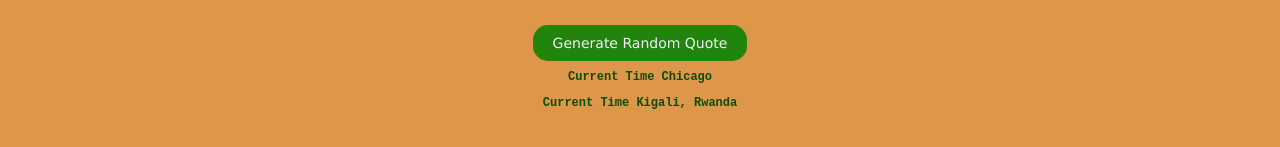
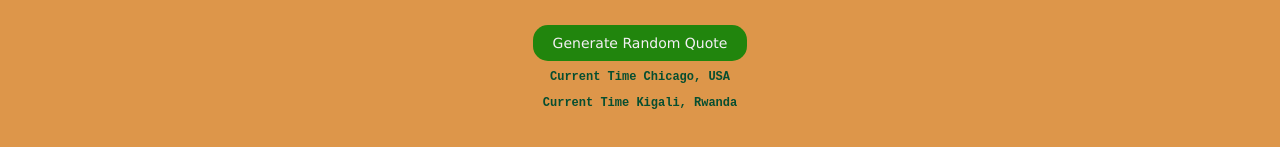
Before and after one commit to Lande21/RandomQuote, a React (Create React App) app: page / in a window 1280 px wide. Shown: the part 437-584 px from the top of the page. Built offline with nearby package versions, Linux system fonts and the light colour scheme; no server answers.

Commit message:
Newest updates

```diff
--- a/src/App.css
+++ b/src/App.css
@@ -18,7 +18,7 @@
 
   align-items:flex-start;
   justify-content: flex-start;
-  color: rgb(15, 77, 2);
+  color: rgb(6, 78, 48);
   font-family: monospace;
   font-size: 12px;
 }
--- a/src/QuoteDisplay.js
+++ b/src/QuoteDisplay.js
@@ -68,7 +68,7 @@ function QuoteDisplay() {
       </div>
       <button onClick={fetchRandomQuote} className="button">Generate Random Quote</button>
 
-      <h2 className="mytime">Current Time Chicago</h2>
+      <h2 className="mytime">Current Time Chicago, USA</h2>
       <p className="mytime">{centralTime}</p>
       <h2 className="mytime">Current Time Kigali, Rwanda</h2>
       <p className="mytime">{kigaliTime}</p>
```
